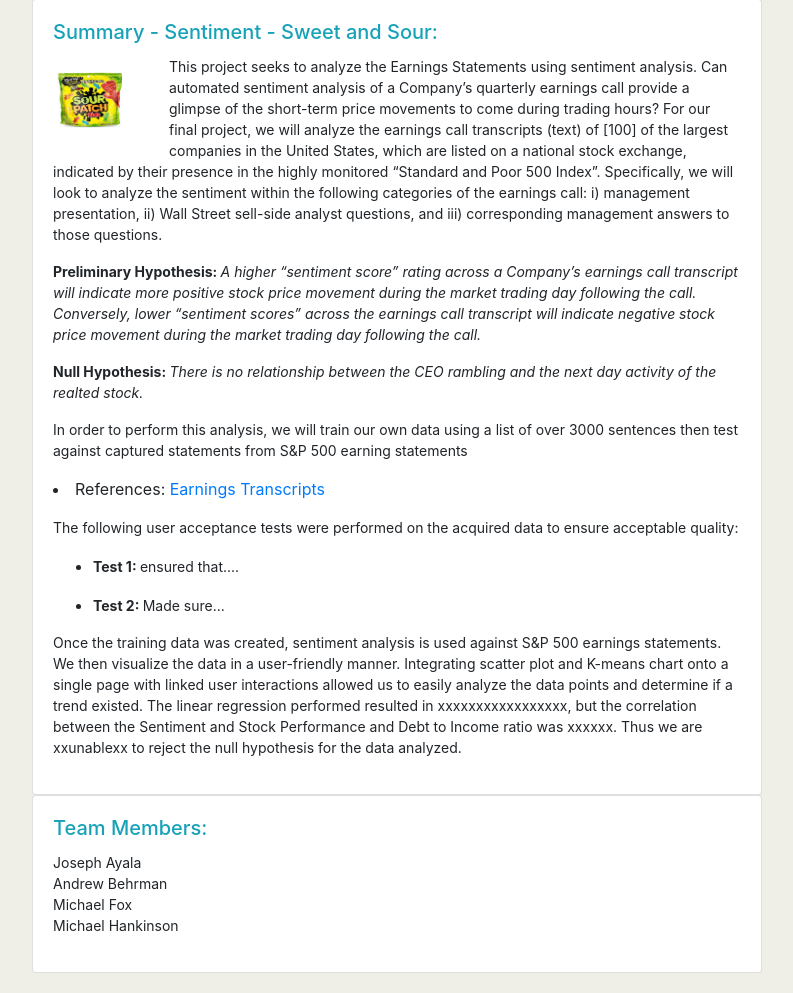
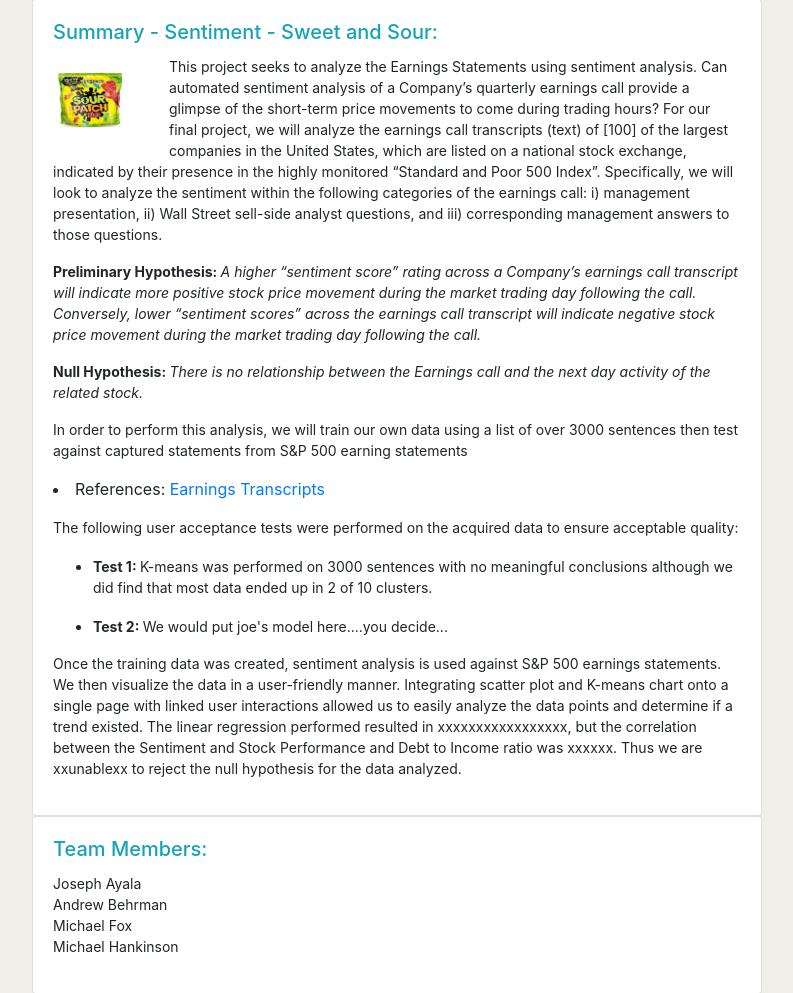
Before and after one commit to Final-Project-BAHF/Sweet_N_Sour_Sentiment, a Flask app: page / in a window 1280 px wide. Shown: the part 89-1082 px from the top of the page, without its empty margins (53-846 px from the left). Run offline with Flask 2, Linux system fonts and the light colour scheme; some libraries are stand-ins or nearby versions.

Commit message:
update index again

```diff
--- a/sweet_n_sour/templates/index.html
+++ b/sweet_n_sour/templates/index.html
@@ -77,7 +77,7 @@
                         </i>
                   </p>
                   <p>
-                    <b>Null Hypothesis: </b><i>There is no relationship between the CEO rambling and the next day activity of the realted stock.</i>
+                    <b>Null Hypothesis: </b><i>There is no relationship between the Earnings call and the next day activity of the related stock.</i>
                 </p>
                   <p>In order to perform this analysis, we will train our own data using a list of over 3000 sentences then test against captured statements from S&P 500 earning statements
                   <li>   References:
@@ -86,9 +86,9 @@
                   <p>
                       The following user acceptance tests were performed on the acquired data to ensure acceptable quality:
                       <ul>
-                      <li><p><b> Test 1: </b>ensured that....
+                      <li><p><b> Test 1: </b>K-means was performed on 3000 sentences with no meaningful conclusions although we did find that most data ended up in 2 of 10 clusters.
                       </p></li>
-                      <li><p><b>Test 2: </b>Made sure...
+                      <li><p><b>Test 2: </b>We would put joe's model here....you decide...
                        </p></li>
                        </ul>
                   </p>
```
